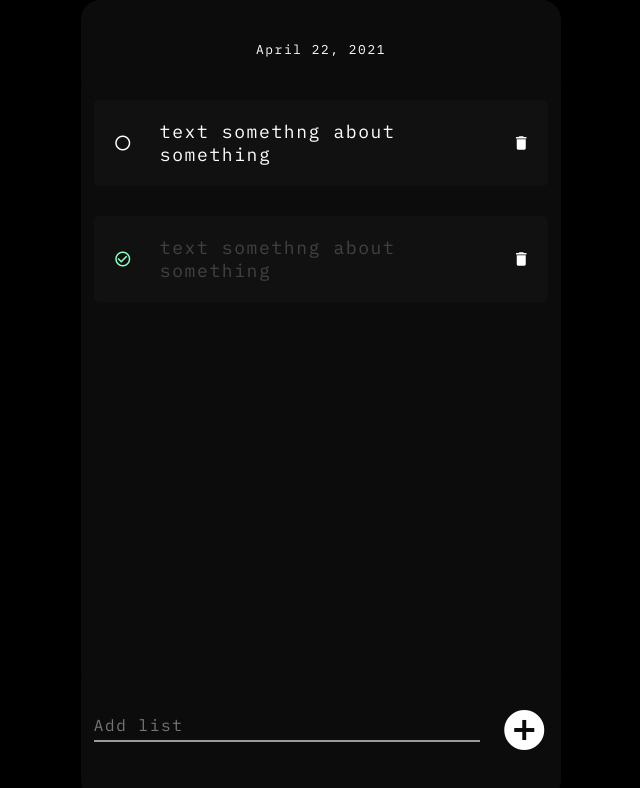
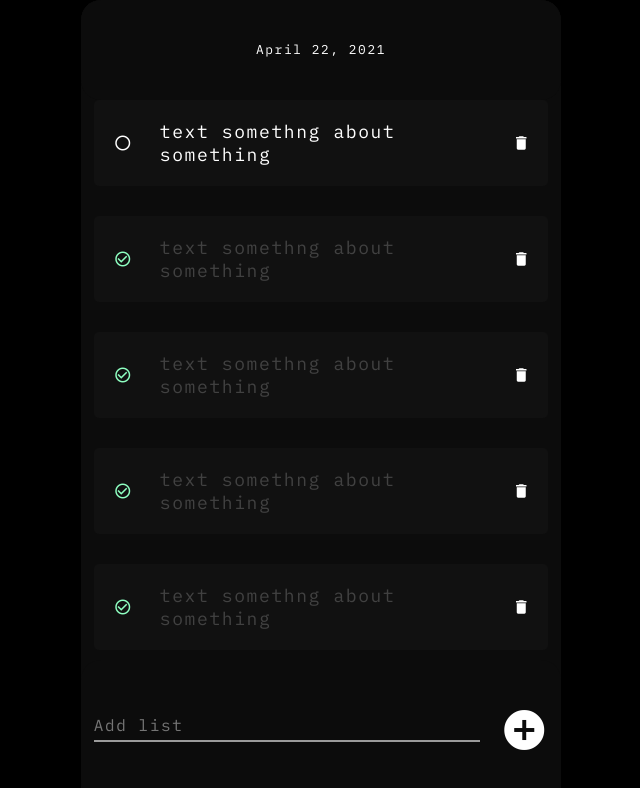
Before and after one commit to wgetDJ/TODO_vanilla_JS, a plain HTML site: page index.html in a window 1280 px wide. Shown: the whole page, without its empty margins (319-959 px from the left). Drawn offline with Linux system fonts and the light colour scheme.

Commit message:
Some new modifications in css

```diff
--- a/assets/css/media.css
+++ b/assets/css/media.css
@@ -20,6 +20,10 @@
   	padding: 0 5vw;
   }
 
+  .content .todo .lists {
+  	background-color: #222222;
+  }
+
   .add-list {
   	width: calc(100% - 10vw);
   	border-radius: 0;
--- a/assets/css/style.css
+++ b/assets/css/style.css
@@ -12,7 +12,7 @@ body {
 .container {
     width: 480px;
     margin: auto;
-    height: 100vh;
+    min-height: 100vh;
     border-radius: 20px;
     background-color: #0c0c0c;
 }
@@ -23,6 +23,7 @@ body {
 	border-radius: 20px;
 	text-align: center;
 	background-color: #0c0c0c;
+	z-index: 999999999;
 }
 
 .header #today {
@@ -32,16 +33,22 @@ body {
 	background-color: #0c0c0c;
 	border-radius: 20px;
 	position: fixed;
+	z-index: 999999999;
 }
 
 .content {
 	padding: 0 1vw;
 }
 
+.content::-webkit-scrollbar {
+    display: none;
+}
+
 .content .todo {
 	display: grid;
 	grid-template-rows: 1fr;
 	grid-gap: 30px;
+	z-index: 0;
 }
 
 .content .todo .lists {
@@ -51,10 +58,16 @@ body {
 	background-color: #111111;
 	padding: 20px;
 	border-radius: 5px;
+	z-index: 0;
+}
+
+.content .todo .lists:last-child {
+	margin-bottom: 150px;
 }
 
 .finished #text {
 	opacity: 20%;
+	z-index: 1;
 }
 
 .finished #dot {
@@ -65,6 +78,7 @@ body {
 .content .todo .lists #dot,
 .add-list #add-btn {
 	position: relative;
+	z-index: 1;
 }
 
 .content .todo .lists #delete .v-center,
--- a/index.html
+++ b/index.html
@@ -68,9 +68,71 @@
 					</div>
 				</div>
 
+				<div class="lists finished">
+					<div id="dot" onclick="jobComplete();">
+						<div class="v-center">
+							<span class="material-icons-outlined">check_circle_outline</span>
+						</div>
+					</div>
+
+					<div id="text">text somethng about something</div>
+
+					<div id="delete" onclick="jobDelete();">
+						<div class="v-center">
+							<span class="material-icons-outlined">delete</span>
+						</div>
+					</div>
+				</div>
+
+				<div class="lists finished">
+					<div id="dot" onclick="jobComplete();">
+						<div class="v-center">
+							<span class="material-icons-outlined">check_circle_outline</span>
+						</div>
+					</div>
+
+					<div id="text">text somethng about something</div>
+
+					<div id="delete" onclick="jobDelete();">
+						<div class="v-center">
+							<span class="material-icons-outlined">delete</span>
+						</div>
+					</div>
+				</div>
+
+				<div class="lists finished">
+					<div id="dot" onclick="jobComplete();">
+						<div class="v-center">
+							<span class="material-icons-outlined">check_circle_outline</span>
+						</div>
+					</div>
+
+					<div id="text">text somethng about something</div>
+
+					<div id="delete" onclick="jobDelete();">
+						<div class="v-center">
+							<span class="material-icons-outlined">delete</span>
+						</div>
+					</div>
+				</div>
+
+				<div class="lists finished">
+					<div id="dot" onclick="jobComplete();">
+						<div class="v-center">
+							<span class="material-icons-outlined">check_circle_outline</span>
+						</div>
+					</div>
+
+					<div id="text">text somethng about something</div>
+
+					<div id="delete" onclick="jobDelete();">
+						<div class="v-center">
+							<span class="material-icons-outlined">delete</span>
+						</div>
+					</div>
+				</div>
+
 			</div>
-
-
 
 		</div>
 
```
